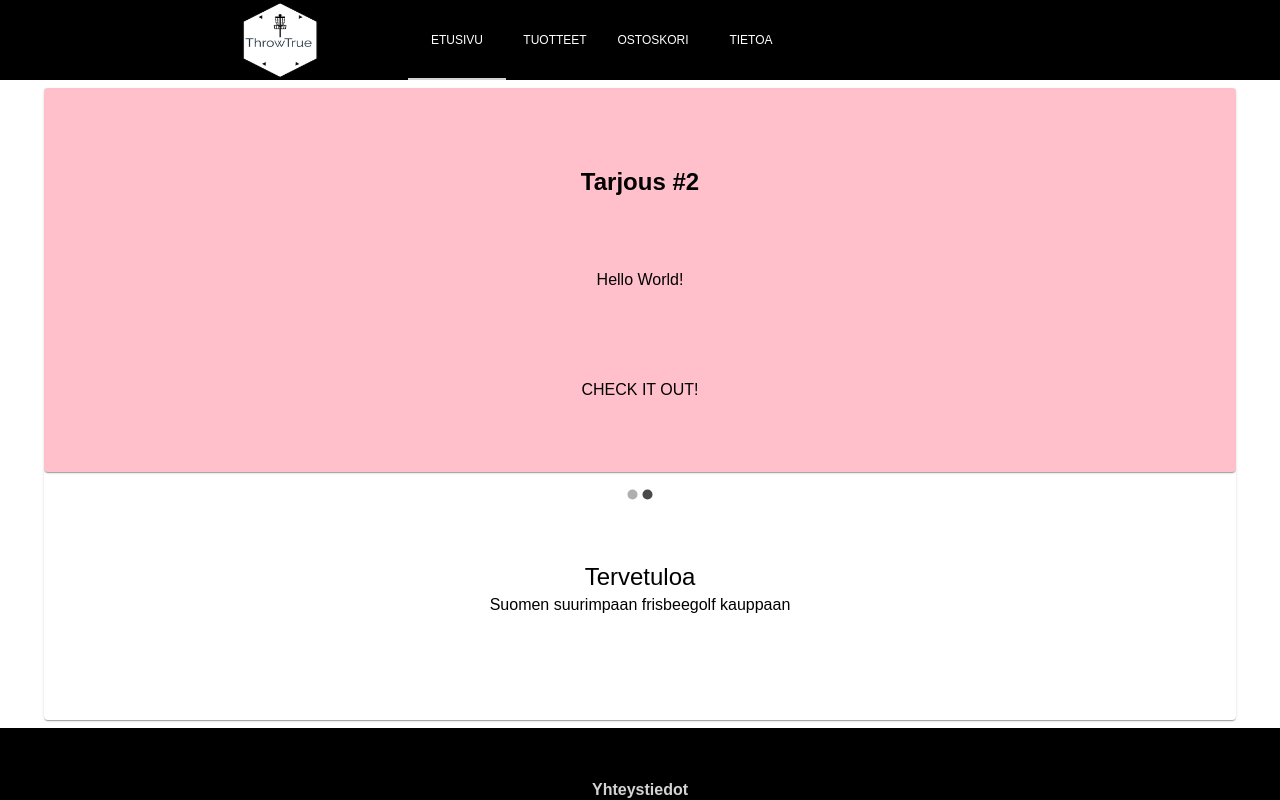
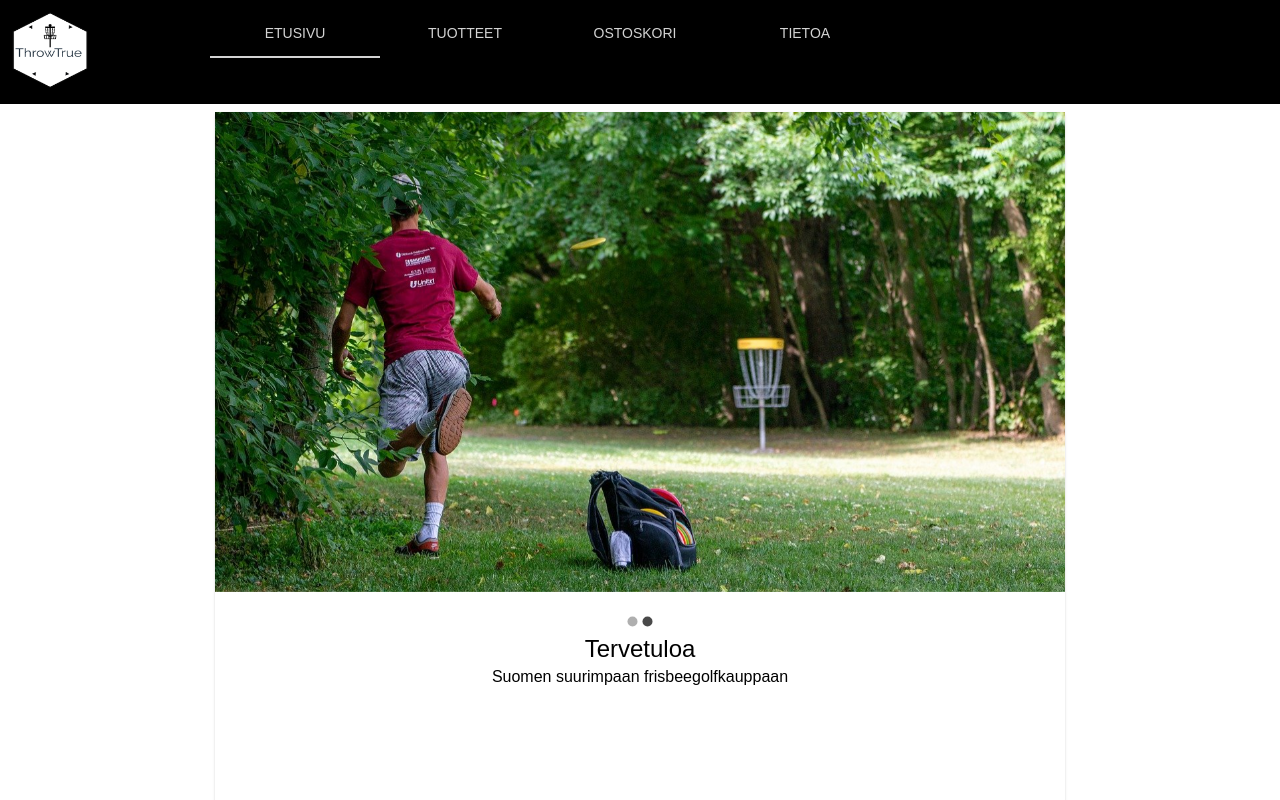
Before and after one commit to RikuVirtanen/DiscgolfShop, a React (Create React App) app: page / in a window 1280 px wide. Shown: the top 800 px of the page. Built offline with nearby package versions, Linux system fonts and the light colour scheme.

Commit message:
Fixed navbar, implemented logo, fixed components floating on header

```diff
--- a/package.json
+++ b/package.json
@@ -13,12 +13,14 @@
     "@testing-library/jest-dom": "^5.14.1",
     "@testing-library/react": "^11.2.7",
     "@testing-library/user-event": "^12.8.3",
+    "material-ui-image": "^3.3.2",
     "react": "^17.0.2",
     "react-dom": "^17.0.2",
     "react-hook-form": "^7.16.0",
     "react-material-ui-carousel": "^2.3.5",
     "react-router-dom": "^5.3.0",
     "react-scripts": "4.0.3",
+    "react-scrollbars-custom": "^4.0.27",
     "uuid": "^8.3.2",
     "web-vitals": "^1.1.2"
   },
--- a/src/App.js
+++ b/src/App.js
@@ -3,6 +3,7 @@ import MainNavMUI from './MUI/MainNavMUI';
 import { Box } from '@mui/material';
 import { createTheme, ThemeProvider } from '@mui/material/styles';
 import { CssBaseline } from '@mui/material';
+import Footer from "./components/Footer";
 //import { BrowserRouter, Route, Switch } from 'react-router-dom';
 //import MainPage from './components/MainPage';
 
@@ -19,15 +20,19 @@ const theme = createTheme({
     color: 'primary'
   },
   overrides: {},
+
 });
 
 function App() {
 
   return (
     <ThemeProvider theme= { theme }>
-      <Box>
-        <CssBaseline />
-        <MainNavMUI />
+      <Box sx={{display: 'flex', flexDirection: 'column', minHeight: '100vh'}}>
+        <Box sx={{flex: 1}}>
+          <CssBaseline />
+          <MainNavMUI />
+        </Box>
+        <Footer />
       </Box>
     </ThemeProvider>
   );
--- a/src/MUI/CarouselMUI.js
+++ b/src/MUI/CarouselMUI.js
@@ -1,18 +1,22 @@
 import React from 'react';
 import Carousel from 'react-material-ui-carousel';
-import { Card, Button, Typography, CardMedia, CardContent } from '@mui/material';
+import { makeStyles } from '@mui/styles';
+
+const useStyles = makeStyles({
+    logo: {
+        width: '100%',
+        height: '60vh',
+        alignSelf: 'center',
+    }
+});
 
 function CarouselMUI() {
     var items = [
         {
-            name: "Tarjous #1",
-            description: "Probably the most random thing you have ever seen!",
-            image: "images/throw.jpg"
+            image: "images/bag.jpg"
         },
         {
-            name: "Tarjous #2",
-            description: "Hello World!",
-            image: "images/11th.jpg"
+            image: "images/redshirt.jpg"
         }
     ]
 
@@ -26,27 +30,13 @@ function CarouselMUI() {
 }
 
 function Item(props) {
+
+    const classes = useStyles();
+
     return (
-        <Card sx={{ bgcolor: 'pink' , minHeight: 200, marginTop: 0, padding: 5, alignItems: 'center', textAlign: 'center', justifyContent: 'center'}}>
-            <CardContent>
-                <Typography color='text.secondary'>
-                    <h2>{props.item.name}</h2>
-                </Typography>
-            </CardContent>
-            <CardContent>
-                <Typography color='text.secondary'>
-                    <p>{props.item.description}</p>
-                </Typography>
-            </CardContent>
-            <CardContent>
-                <CardMedia image={ props.item.image } />
-            </CardContent>
-            <CardContent>
-                <Button className="CheckButton">
-                    <Typography color='text.secondary'>Check it out!</Typography>
-                </Button>
-            </CardContent>
-        </Card>
+
+        <img src={props.item.image} alt="" className={ classes.logo }/>
+
     )
 }
 
--- a/src/MUI/MainNavMUI.js
+++ b/src/MUI/MainNavMUI.js
@@ -1,51 +1,62 @@
-import React, { useState } from "react";
-import { Box, Button, Tab, Tabs, Typography } from "@mui/material";
+import React, { useState, useEffect } from "react";
+import { Box, Tab, Tabs, Grid } from "@mui/material";
 import { makeStyles } from '@mui/styles';
 import Products from './ProductsMUI'
 import MainPage from '../components/MainPage'
 import ShoppingCart from "../components/Cart";
 import Info from "../components/Info";
-import Footer from "../components/Footer";
 
 const useStyles = makeStyles({
-    box: {
+    mainContainer: {
+        display: 'flex',
         width: '100%',
-        height: '10vh',
+        height: '100%',
+    },
+    header: {
+        display: 'block',
+        width: '100%',
         backgroundColor: 'black',
+        position: 'fixed',
+        height: '13vh',
+        zIndex: 1
     },
-    mainNav: {
+    navContainer: {
+        padding: 10,
+    },
+    nav: {
         width: '100vh',
-        height: '10vh',
-        backgroundColor: 'black',
-    },
-    tab: {
-        color: '#FFFFFF',
-        fontSize: '12px'
     },
     container: {
+        flexGrow: 1,
+        marginTop: '7rem',
+        marginBottom: '1rem'
+    },
+    logo: {
         display: 'flex',
         justifyContent: 'center',
         alignItems: 'center',
-        width: '30vh',
-        height: '8vh',
-        margin: 8,
-        marginLeft: '20vh',
+        width: '1rem',
+        height: '1rem'
     },
-    logo: {
-        height: '10vh',
-        width: '10vh'
-    },
-    footer: {
-        display: 'flex',
-        alignItems: 'center',
-        justifyContent: 'center',
-        backgroundColor: 'black',
-        height: '20vh'
+    img: {
+        height: '5rem',
+        width: '5rem'
     }
+
 })
 
 function MainNavMUI() {
-    const [value, setValue] = useState(1);
+    const [value, setValue] = useState(0);
+
+    /*const [show, setShow] = useState(true);
+
+    const handleNavbar = () => {
+        if(window.scrollY > 100) {
+            setShow(false);
+        } else {
+            setShow(true);
+        }
+    }*/
 
     const handleChange = (e, val) => {
         setValue(val);
@@ -53,36 +64,43 @@ function MainNavMUI() {
 
     const classes = useStyles();
 
+    /*useEffect( () => {
+        window.addEventListener('scroll',
+        handleNavbar)
+        return () => {
+            window.removeEventListener('scroll',
+            handleNavbar)
+        }
+    }, [] );*/
+
     return (
-        <Box className={ classes.box }>
-            <Box className={ classes.mainNav }>
+        <Box className={ classes.mainContainer } >
+            <Box className={ classes.header } >
+                <Grid container spacing={15} className={ classes.navContainer } >
+                    <Grid item sx={1} >
+                        <img className={ classes.img } src="images/Logo.png" alt="" />
+                    </Grid>
+                    <Grid item sx={1} className={ classes.nav }>
                         <Tabs
                         value={ value }
                         onChange={ handleChange }
                         variant='fullWidth'
                         textColor={ '#FFFFFF' }
                         indicatorColor={ 'secondary' }
-                centered
-                >
-                    <Button onClick={ value === 1 && <MainPage /> } className={ classes.container }>
-                        <img className={ classes.logo} src="images/Logo.png" alt="logo" />
-                    </Button>
-                    <Tab className={ classes.tab } label='Etusivu'/>
-                    <Tab className={ classes.tab } label='Tuotteet'/>
-                    <Tab className={ classes.tab } label='Ostoskori'/>
-                    <Tab className={ classes.tab } label='Tietoa'/>
+                        centered >
+                            <Tab label='Etusivu'/>
+                            <Tab label='Tuotteet'/>
+                            <Tab label='Ostoskori'/>
+                            <Tab label='Tietoa'/>
                         </Tabs>
+                    </Grid>
+                </Grid>
             </Box>
-            <Box>
-                { value === 1 && <MainPage /> }
-                { value === 2 && <Products /> }
-                { value === 3 && <ShoppingCart /> }
-                { value === 4 && <Info /> }
-                { value === 5   }
-                { value === 6   }
-            </Box>
-            <Box className={ classes.footer }>
-                <Footer />
+            <Box className={ classes.container } >
+                { value === 0 && <MainPage /> }
+                { value === 1 && <Products /> }
+                { value === 2 && <ShoppingCart /> }
+                { value === 3 && <Info /> }
             </Box>
         </Box>
     );
--- a/src/MUI/ProductNavMUI.js
+++ b/src/MUI/ProductNavMUI.js
@@ -1,21 +1,17 @@
 import React, { useState } from "react";
-import { Box, Tab, Tabs } from "@mui/material";
+import { Box, Tab, Tabs, Paper } from "@mui/material";
 import { makeStyles } from '@mui/styles';
 import DGlist from '../components/DGlist';
 
 const useStyles = makeStyles({
+    paper: {
+        minHeight: '150vh',
+    },
     box: {
-        width: '150vh',
-        height: '80vh',
         backgroundColor: '#FFFFFF',
     },
     nav: {
-        height: 50,
         backgroundColor: '#FFFFFF',
-
-    },
-    label: {
-        fontSize: '10px'
     },
 
 })
@@ -30,34 +26,28 @@ function ProductNavMUI() {
     const classes = useStyles();
 
     return (
-        <Box className={ classes.box }>
+        <Paper className={ classes.paper }>
             <Box className={ classes.nav}>
-                <Tabs className={ classes.text }
+                <Tabs
                 value={ value }
                 onChange={ handleChange }
                 variant='fullWidth'
                 textColor={ 'primary' }
                 indicatorColor={ 'primary' }
-                centered
-                >
-                    <Tab className={ classes.label } label='Tarjoukset' />
-                    <Tab className={ classes.label } label='Draiverit' />
-                    <Tab className={ classes.label } label='Väylädraiverit' />
-                    <Tab className={ classes.label } label='Midarit' />
-                    <Tab className={ classes.label } label='Putterit' />
-                    <Tab className={ classes.label } label='Reput' />
-                    <Tab className={ classes.label } label='Oheistuotteet' />
+                centered >
+                    <Tab label='Draiverit' />
+                    <Tab label='Väylädraiverit' />
+                    <Tab label='Midarit' />
+                    <Tab label='Putterit' />
                 </Tabs>
             </Box>
             <Box>
-                { value === 0   }
-                { value === 1 && <DGlist type={'driver'} /> }
-                { value === 2 && <DGlist type={'fairway driver'} /> }
-                { value === 3 && <DGlist type={'midrange'} /> }
-                { value === 4 && <DGlist type={'putter'} /> }
-                { value === 5   }
+                { value === 0 && <DGlist type={'driver'} /> }
+                { value === 1 && <DGlist type={'fairway driver'} /> }
+                { value === 2 && <DGlist type={'midrange'} /> }
+                { value === 3 && <DGlist type={'putter'} /> }
             </Box>
-        </Box>
+        </Paper>
     );
 }
 
--- a/src/MUI/ProductsMUI.js
+++ b/src/MUI/ProductsMUI.js
@@ -1,44 +1,28 @@
 import React from 'react';
-import { Box, Grid, Paper } from '@mui/material';
+import { Grid } from '@mui/material';
 import ProductNavMUI from './ProductNavMUI';
+import { makeStyles } from '@mui/styles';
+
+const useStyles = makeStyles({
+    main: {
+        justifyContent: 'center',
+    },
+});
 
 function Products() {
 
+    const classes = useStyles();
+
     return (
-        <Box
-            display="flex"
-            justify="center"
-            minHeight="80vh"
-        >
-            <Grid
-                container
-                direction='row'
-                width={300}
-                justifyContent="center"
-                alignItems='center'
-                margin={1}
-                spacing={1}
-            >
+        <Grid container spacing={1} className={ classes.main } >
+            <Grid item xs >
             </Grid>
-            <Grid
-                container
-                justify="center"
-                margin={1}
-                spacing={1}>
-                <Paper>
-                    <ProductNavMUI />
-                </Paper>
+            <Grid item xs={8} >
+                <ProductNavMUI />
             </Grid>
-            <Grid
-                container
-                width={300}
-                justify="center"
-                alignItems='center'
-                margin={1}
-                spacing={1}
-            >
+            <Grid item xs >
             </Grid>
-        </Box>
+        </Grid>
     );
 }
 
--- a/src/components/Cart.js
+++ b/src/components/Cart.js
@@ -1,57 +1,40 @@
 import React from "react";
-import { Box, Typography, Grid, Paper } from '@mui/material';
+import { Grid, Paper } from '@mui/material';
+import { makeStyles } from '@mui/styles';
+
+const useStyles = makeStyles({
+    main: {
+        justifyContent: 'center',
+    },
+    paper: {
+        minHeight: '150vh',
+    }
+});
 
 function ShoppingCart() {
 
+    const classes = useStyles();
+
     return (
-        <Box
-            display="flex"
-            justify="center"
-            minHeight="80vh"
-        >
-            <Grid
-            container
-            direction='row'
-            width={300}
-            justifyContent="center"
-            alignItems='center'
-            margin={1}
-            spacing={1}
-
-            >
+        <Grid container spacing={1} className={ classes.main } >
+            <Grid item xs >
             </Grid>
-        <Grid
-            container
-            justify="center"
-            alignItems='center'
-            margin={1}
-            spacing={1}
-        >
-            <Paper >
-                <Grid container spacing={1} width='150vh' height='80vh'>
+            <Grid item xs={8} >
+                <Paper className={ classes.paper } >
+                    <Grid container spacing={1} >
                         <Grid item xs={12}>
-
                         </Grid>
                         <Grid item xs={12}>
-                        <Box textAlign='center'>
-                        </Box>
                         </Grid>
                         <Grid item xs={12}>
-                        <Box></Box>
                         </Grid>
                     </Grid>
                 </Paper>
             </Grid>
-        <Grid
-            container
-            width={300}
-            justify="center"
-            alignItems='center'
-            margin={1}
-            spacing={1}
-        >
+            <Grid item xs >
             </Grid>
-        </Box>
+        </Grid>
+
 
     );
 }
--- a/src/components/Footer.js
+++ b/src/components/Footer.js
@@ -3,31 +3,50 @@ import { Box, Typography } from '@mui/material';
 import { makeStyles } from '@mui/styles';
 
 const useStyles = makeStyles({
+    footer: {
+        flex: 1,
+        padding: '2rem',
+        bottom: 0,
+        left: 0,
+        alignItems: 'center',
+        justifyContent: 'center',
+        backgroundColor: 'black',
+        height: '9rem',
+        width: '100%'
+    },
     box: {
         display: 'flex',
         alignItems: 'center',
-        justifyContent: 'center'
-    },
+        justifyContent: 'center',
+    }
 })
 
 function Footer() {
 
     const classes = useStyles();
     return (
-        <Box padding='20px'>
+        <Box className={ classes.footer } >
             <Box className={ classes.box }>
                 <Typography variant='h7' fontWeight='bold' >Yhteystiedot</Typography>
             </Box>
             <Box className={ classes.box }>
-            <Typography fontSize='12px'>
-                ThrowTrue, Eteläesplanadi 20, 00130 Helsinki, SUOMI
-            </Typography>
+                <Typography fontSize='12px'>
+                    ThrowTrue
+                </Typography>
             </Box>
             <Box className={ classes.box }>
-            <Typography fontSize='12px'>CIN: 13254664-1354</Typography>
+                <Typography fontSize='12px'>
+                    Eteläesplanadi 20
+                </Typography>
             </Box>
-
-
+            <Box className={ classes.box }>
+                <Typography fontSize='12px'>
+                    00130 Helsinki, SUOMI
+                </Typography>
+            </Box>
+            <Box className={ classes.box }>
+                <Typography fontSize='12px'>CIN: 13254664-1354</Typography>
+            </Box>
         </Box>
     );
 }
--- a/src/components/Info.js
+++ b/src/components/Info.js
@@ -1,61 +1,60 @@
 import React from "react";
-import { Box, Grid, Paper, Typography } from '@mui/material'
+import { Box, Typography, Grid, Paper } from '@mui/material';
+import { makeStyles } from '@mui/styles';
+
+const useStyles = makeStyles({
+    main: {
+        justifyContent: 'center',
+    },
+    paper: {
+        minHeight: '150vh',
+    }
+});
 
 function Info() {
+
+    const classes = useStyles();
+
     return (
-        <Box
-            display="flex"
-            justify="center"
-            minHeight="80vh"
-            >
-            <Grid
-            container
-            direction='row'
-            width={300}
-            justifyContent="center"
-            alignItems='center'
-            margin={1}
-            spacing={1}
+        <Grid container spacing={1} className={ classes.main } >
+            <Grid item xs >
+            </Grid>
+            <Grid item xs={8} >
+                <Paper className={ classes.paper } >
+                    <Grid container spacing={1} >
+                        <Grid item xs={12}>
 
-            >
-            {/*<Grid item xs={12} >
-                <Item>one</Item>
                         </Grid>
                         <Grid item xs={12}>
-                <Item>two</Item>
+
                         </Grid>
                         <Grid item xs={12}>
-                <Item>three</Item>
-            </Grid>*/}
-        </Grid>
-        <Grid container justify="center" alignItems='center' margin={1} spacing={1}>
-            <Paper >
-                <Grid container spacing={1} width='150vh' height='80vh'>
-                    <Grid item xs={12}>
+
                         </Grid>
                         <Grid item xs={12}>
-                        <Box textAlign='center'>
-                        </Box>
+
                         </Grid>
                         <Grid item xs={12}>
-                        <Box></Box>
+
+                        </Grid>
+                        <Grid item xs={12}>
+
+                        </Grid>
+                        <Grid item xs={12}>
+
+                        </Grid>
+                        <Grid item xs={12}>
+
+                        </Grid>
+                        <Grid item xs={12}>
+
                         </Grid>
                     </Grid>
                 </Paper>
             </Grid>
-        <Grid container width={300} justify="center" alignItems='center' margin={1} spacing={1}>
-            {/*<Grid item xs={12}>
-                <Item>one</Item>
+            <Grid item xs >
             </Grid>
-            <Grid item xs={12}>
-                <Item>two</Item>
         </Grid>
-            <Grid item xs={12}>
-                <Item>three</Item>
-        </Grid>*/}
-        </Grid>
-        </Box>
-
     );
 }
 
--- a/src/components/MainPage.js
+++ b/src/components/MainPage.js
@@ -1,83 +1,43 @@
 import React from "react";
-//import { styled } from '@mui/material/styles'
-import { Box, Typography, Grid, Paper, CardMedia } from '@mui/material';
+import { Box, Typography, Grid, Paper } from '@mui/material';
 import CarouselMUI from '../MUI/CarouselMUI';
+import { makeStyles } from '@mui/styles';
 
-/*const Item = styled(Paper)(({ theme }) => ({
-    ...theme.typography.body2,
-    padding: theme.spacing(2),
-    textAlign: 'center',
-    color: theme.palette.text.secondary,
-  }));*/
+const useStyles = makeStyles({
+    main: {
+        justifyContent: 'center',
+    },
+    container: {
+        display: 'block',
+        textAlign: 'center',
+    },
+    paper: {
+        minHeight: '150vh',
+    }
+})
 
 function MainPage() {
 
+    const classes = useStyles();
+
     return (
-        <Box
-                display="flex"
-                justify="center"
-                minHeight="80vh"
-            >
-            <Grid
-                container
-                direction='row'
-                width={300}
-                justifyContent="center"
-                alignItems='center'
-                margin={1}
-                spacing={1}
-            >
-            {/*<Grid item xs={12} >
-                <Item>one</Item>
+        <Grid container spacing={1} className={ classes.main } >
+            <Grid item xs >
             </Grid>
-            <Grid item xs={12}>
-                <Item>two</Item>
+            <Grid item xs={8} >
+                <Paper className={ classes.paper } >
+                    <Box className={ classes.container } >
+                        <CarouselMUI />
+                    </Box>
+                    <Box className={ classes.container } >
+                        <Typography color='text.secondary' variant='h5'>Tervetuloa</Typography>
+                        <Typography color='text.secondary'>Suomen suurimpaan frisbeegolfkauppaan</Typography>
+                    </Box>
+                </Paper>
             </Grid>
-            <Grid item xs={12}>
-                <Item>three</Item>
-            </Grid>*/}
+            <Grid item xs >
+            </Grid>
         </Grid>
-        <Grid
-            container
-            justify="center"
-            alignItems='center'
-            margin={1}
-            spacing={1}
-        >
-            <Paper >
-                <Grid
-                    container
-                    spacing={1}
-                    width='150vh'
-                    height='80vh'
-                >
-                    <Grid item xs={12}>
-                        <CarouselMUI />
-                    </Grid>
-                    <Grid item xs={12}>
-                        <Box textAlign='center'>
-                            <CardMedia img="/bag.jpg"/>
-                            <Typography color='text.secondary' variant='h5'>Tervetuloa</Typography>
-                            <Typography color='text.secondary'>Suomen suurimpaan frisbeegolf kauppaan</Typography>
-                        </Box>
-                    </Grid>
-                    <Grid item xs={12}>
-                        <Box></Box>
-                    </Grid>
-                </Grid>
-            </Paper>
-        </Grid>
-        <Grid
-            container
-            width={300}
-            justify="center"
-            alignItems='center'
-            margin={1}
-            spacing={1}
-        >
-        </Grid>
-        </Box>
-
     );
 }
 
```
Also changed, not shown: 1 other file (tests, documents, lock files or other folders). Lines whose indentation alone changed are shown as unchanged.
